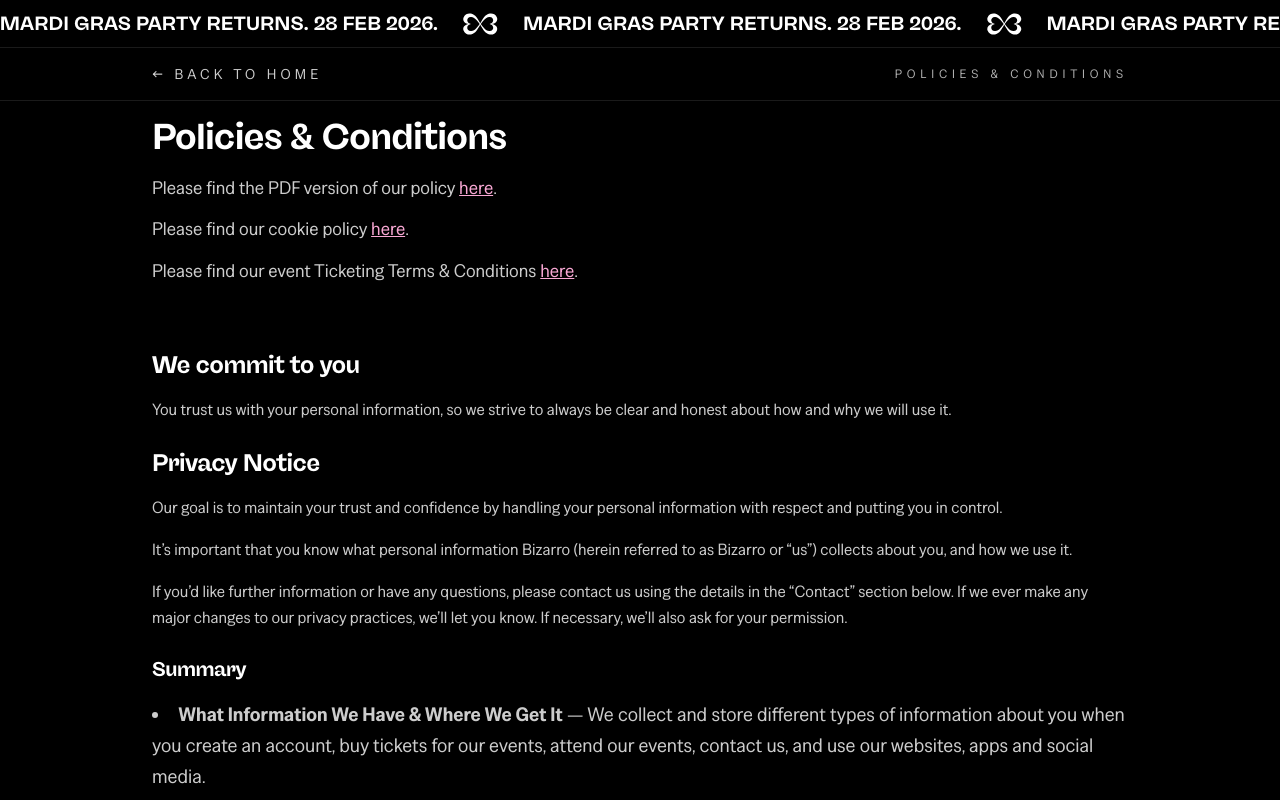
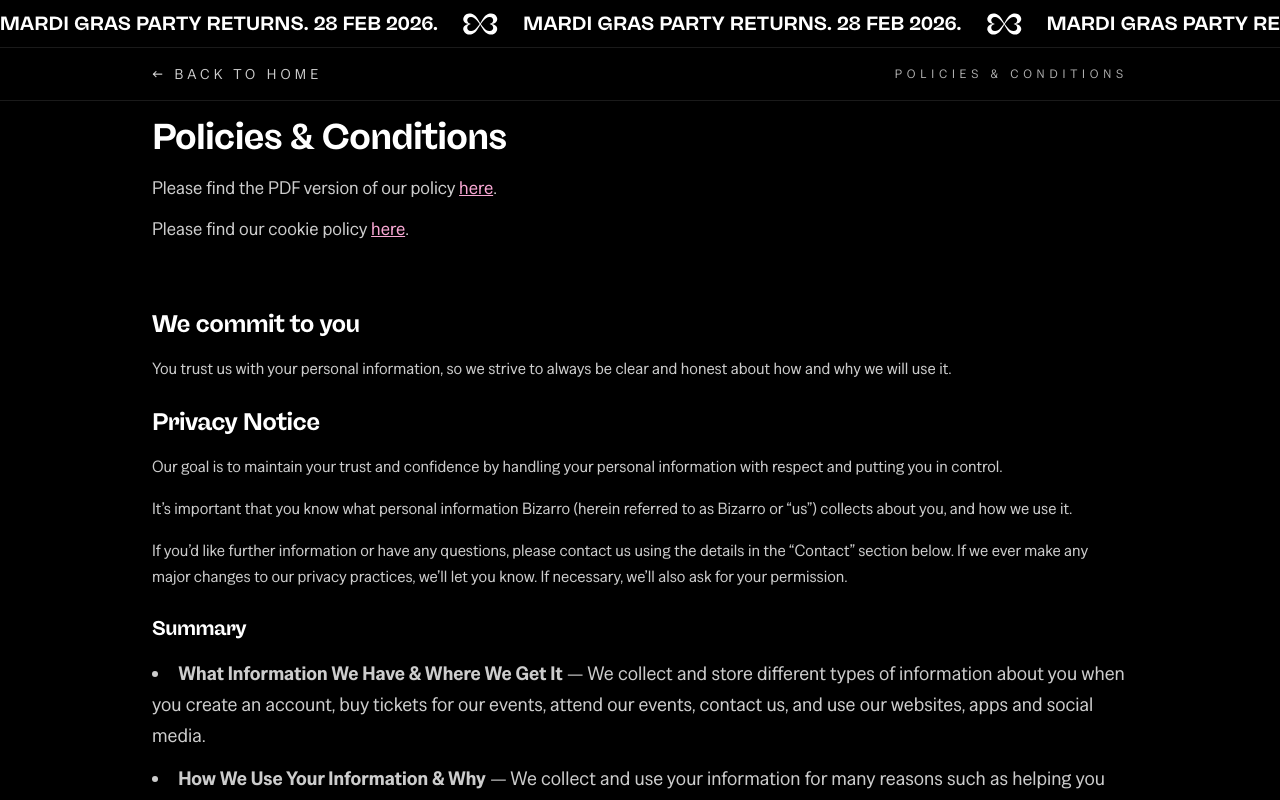
Before and after one commit to robbosenski/MGPARTY26, a React (Vite) app: page /policies in a window 1280 px wide. Shown: the top 800 px of the page. Built offline with nearby package versions, Linux system fonts and the light colour scheme.

Commit message:
Remove ticket terms link

```diff
--- a/src/pages/PoliciesPage.tsx
+++ b/src/pages/PoliciesPage.tsx
@@ -40,13 +40,6 @@
             <li>
               Please find our cookie policy{' '}
               <a href="/files/bizarro_cookie_policy.pdf" className="text-pink-300 underline hover:text-pink-200" target="_blank" rel="noreferrer">
-                here
-              </a>
-              .
-            </li>
-            <li>
-              Please find our event Ticketing Terms &amp; Conditions{' '}
-              <a href="/files/bizarro_ticket_terms.pdf" className="text-pink-300 underline hover:text-pink-200" target="_blank" rel="noreferrer">
                 here
               </a>
               .
```
